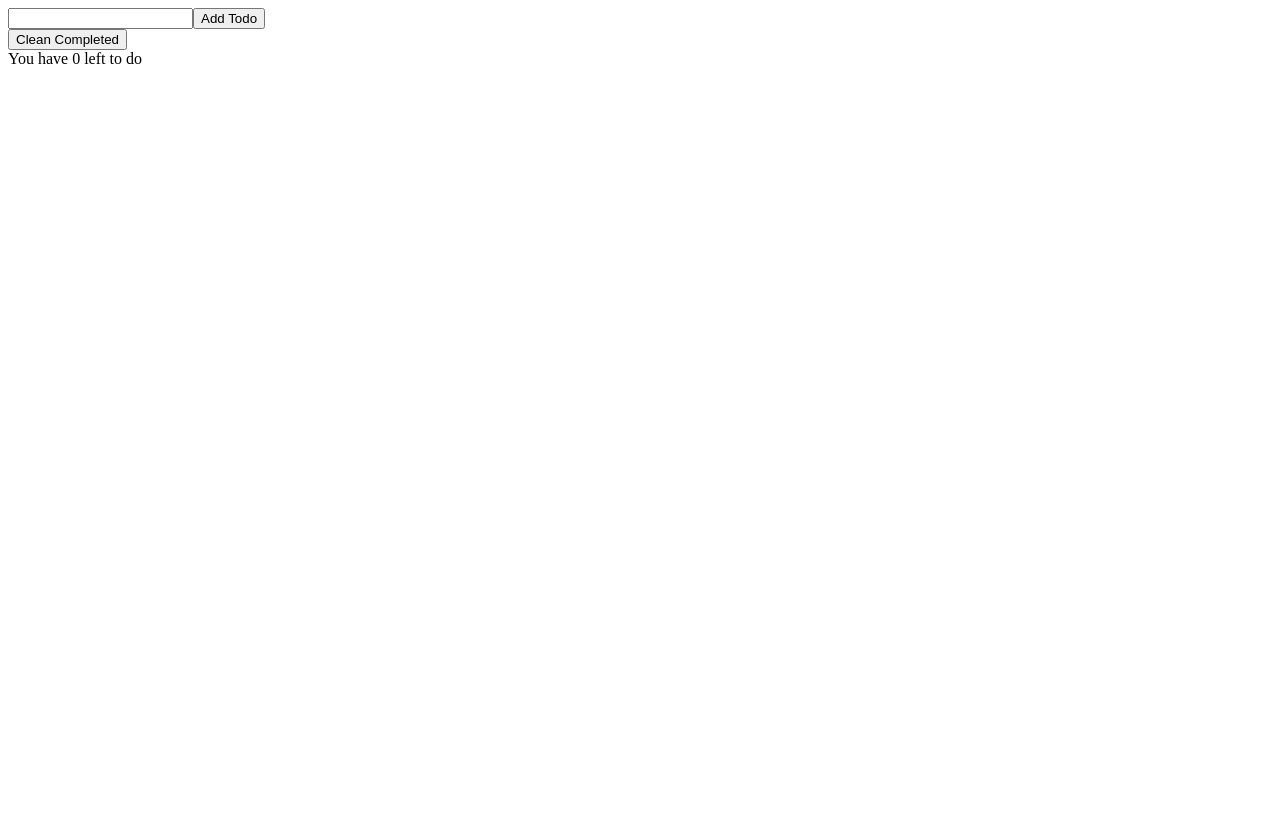
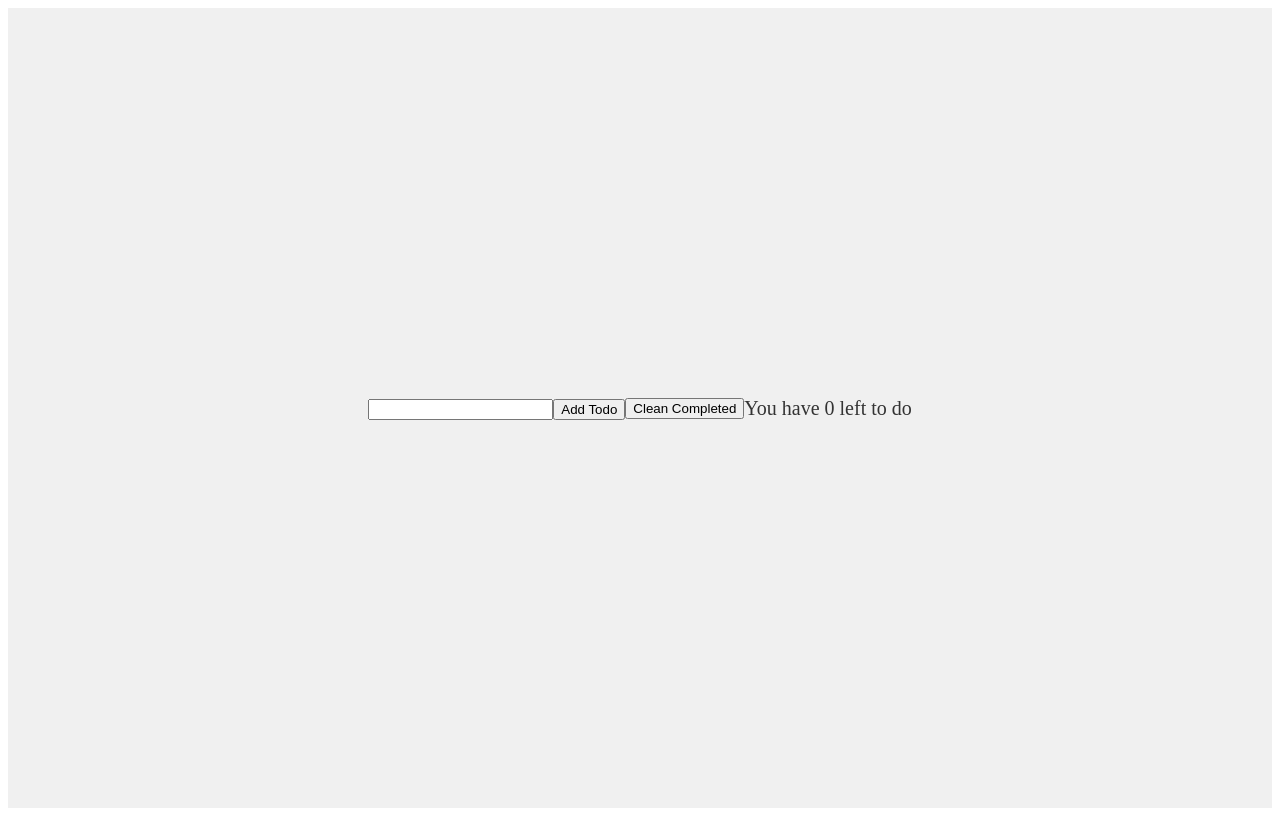
Before and after one commit to immortalkrazy/my-todo-list, a React (Create React App) app: page / in a window 1280 px wide. Built offline with nearby package versions, Linux system fonts and the light colour scheme.

Commit message:
added some styling

```diff
--- a/package.json
+++ b/package.json
@@ -10,6 +10,8 @@
     "react": "^19.2.4",
     "react-dom": "^19.2.4",
     "react-scripts": "5.0.1",
+    "styled-component": "^2.8.0",
+    "styled-components": "^6.4.0",
     "uuid": "^13.0.0",
     "uuidv4": "^6.2.13",
     "web-vitals": "^2.1.4"
--- a/src/App.js
+++ b/src/App.js
@@ -1,8 +1,20 @@
 import React, { useRef, useState, useEffect } from 'react';
 import TodoList from './TodoList';
 import { v4 as uuidv4 } from 'uuid';
+import styled from 'styled-components';
 
 const LOCAL_STORAGE_KEY = 'todoApp.todos';
+
+const CenteredApp = styled.div`
+  display: flex;
+  justify-content: center;
+  align-items: center;
+  height: 100vh;
+  background-color: #f0f0f0;
+  color: #333;
+  font-size: 20px;
+`;
+
 
 /**
  * The App component is the top-level component of the
@@ -81,6 +93,7 @@ function App() {
   }
 
   return (
+    <CenteredApp>
       <>
         <TodoList todos={todos} toggleTodo={toggleTodo} />
         <form onSubmit={handleAddTodo}>
@@ -91,6 +104,7 @@ function App() {
         {/* <button onClick={() => setTodos(todos.filter(todo => !todo.completed))}>Clean Completed</button> */}
         <div>You have {todos.filter(todo => !todo.completed).length} left to do</div>
       </>
+    </CenteredApp>
   )
 }
 
```
Also changed, not shown: 1 other file (tests, documents, lock files or other folders). Lines whose indentation alone changed are shown as unchanged.
